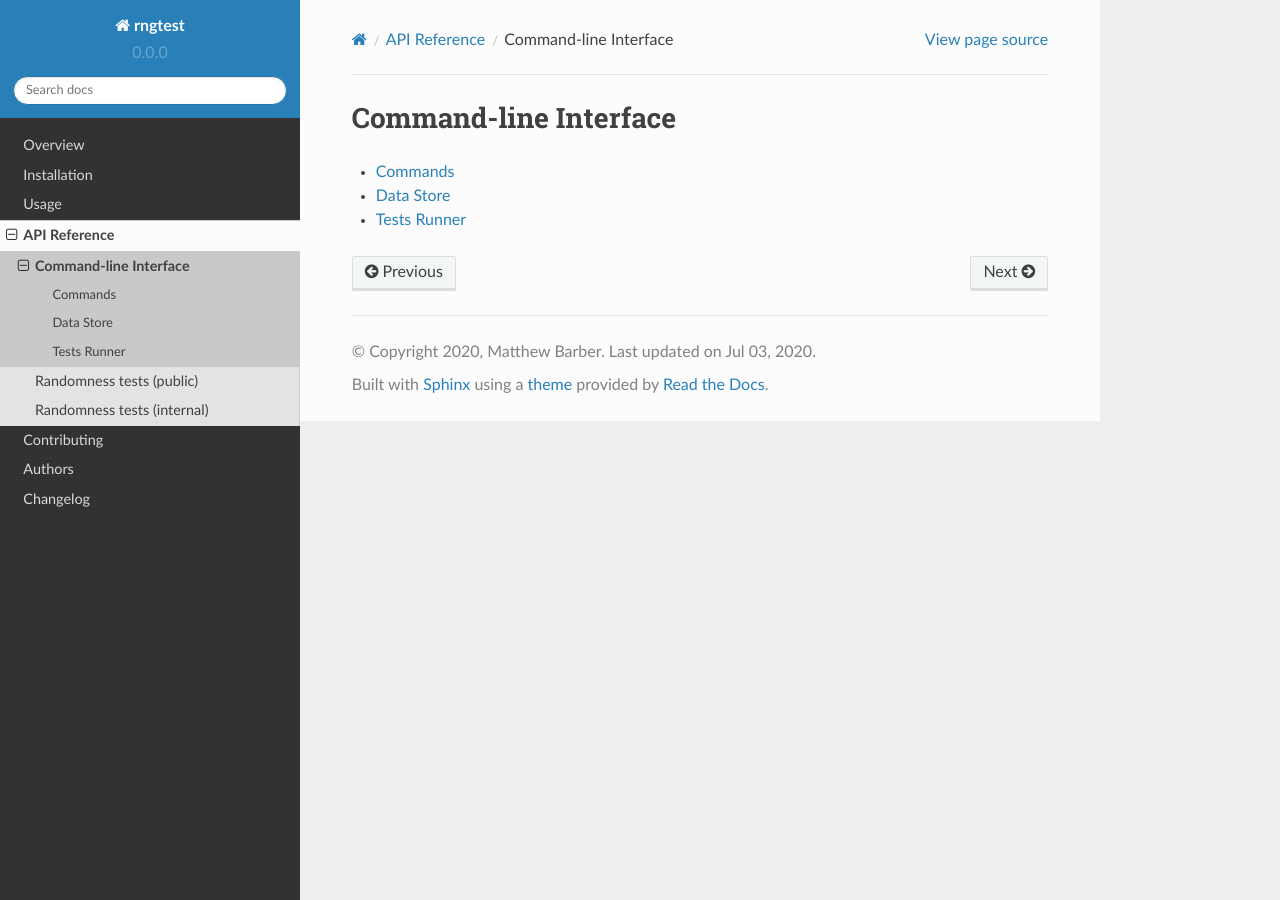
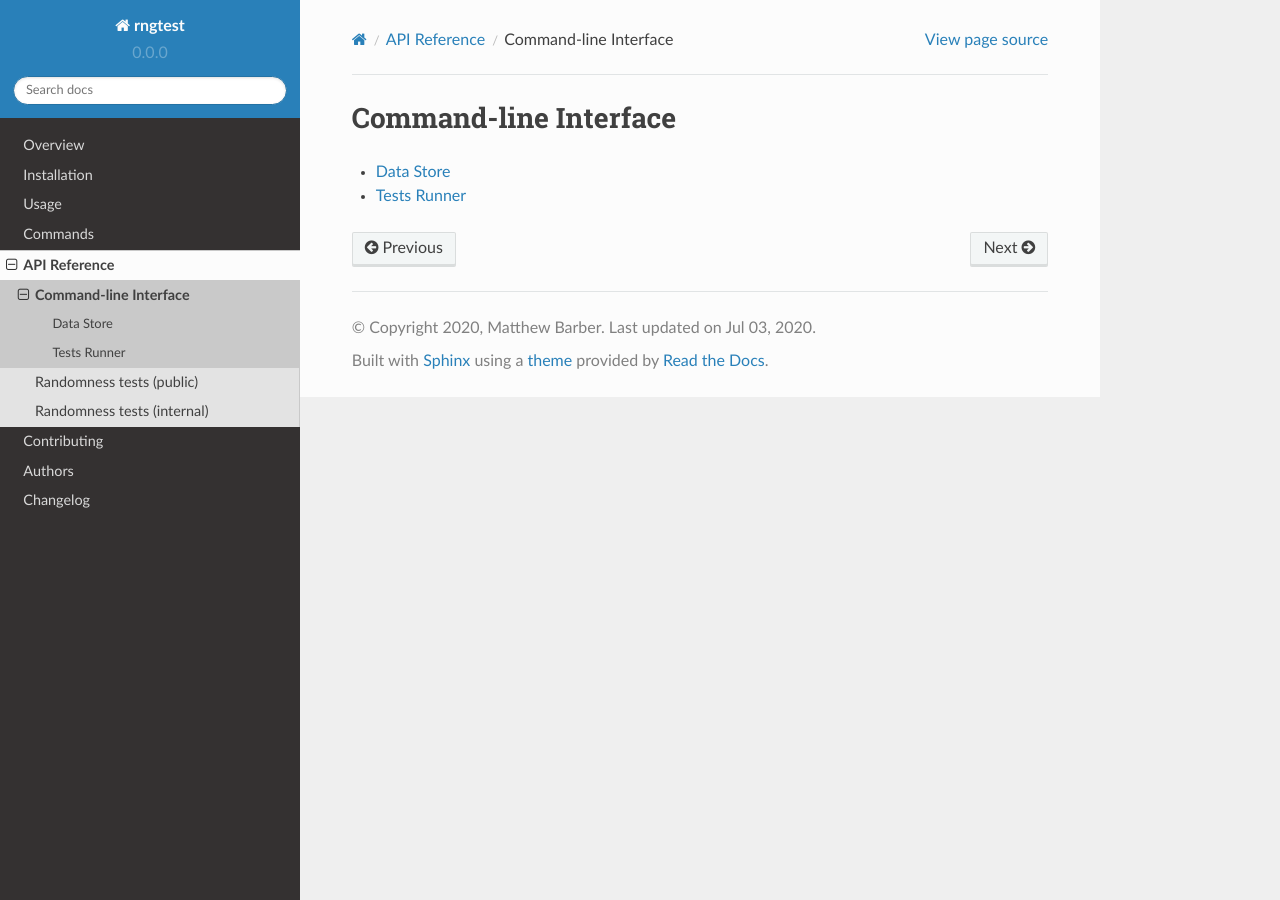
Before and after one commit to honno/coinflip, a Sphinx documentation site: the page built from docs/api/wrapper/index.rst, in a window 1280 px wide. Built offline with Sphinx 7.4.7 and the Read the Docs theme 2.0.0, drawn with Linux system fonts in a browser that asks for light colours; some of the changed lines change nothing that is shown.

Commit message:
command docs

```diff
--- a/docs/api/wrapper/cli.rst
+++ /dev/null
@@ -1,6 +0,0 @@
-========
-Commands
-========
-
-.. automodule:: rngtest.cli
-    :members:
--- a/docs/api/wrapper/index.rst
+++ b/docs/api/wrapper/index.rst
@@ -4,6 +4,5 @@
 
 .. toctree::
 
-    cli
     store
     tests_runner
--- /dev/null
+++ b/docs/commands.rst
@@ -0,0 +1,30 @@
+========
+Commands
+========
+
+.. click:: rngtest.cli:main
+   :prog: rngtest
+
+.. click:: rngtest.cli:load
+   :prog: rngtest load
+
+.. click:: rngtest.cli:cat
+   :prog: rngtest cat
+
+.. click:: rngtest.cli:rm
+   :prog: rngtest rm
+
+.. click:: rngtest.cli:rm_all
+   :prog: rngtest rm-all
+
+.. click:: rngtest.cli:run
+   :prog: rngtest run
+
+.. click:: rngtest.cli:example_run
+   :prog: rngtest example-run
+
+.. click:: rngtest.cli:local_run
+   :prog: rngtest local-run
+
+.. click:: rngtest.cli:report
+   :prog: rngtest report
--- a/docs/conf.py
+++ b/docs/conf.py
@@ -13,6 +13,7 @@
     "sphinx.ext.napoleon",
     "sphinx.ext.todo",
     "sphinx.ext.viewcode",
+    "sphinx_click.ext",
 ]
 source_suffix = ".rst"
 master_doc = "index"
--- a/docs/index.rst
+++ b/docs/index.rst
@@ -8,6 +8,7 @@
    readme
    installation
    usage
+   commands
    api/index
    contributing
    authors
```
